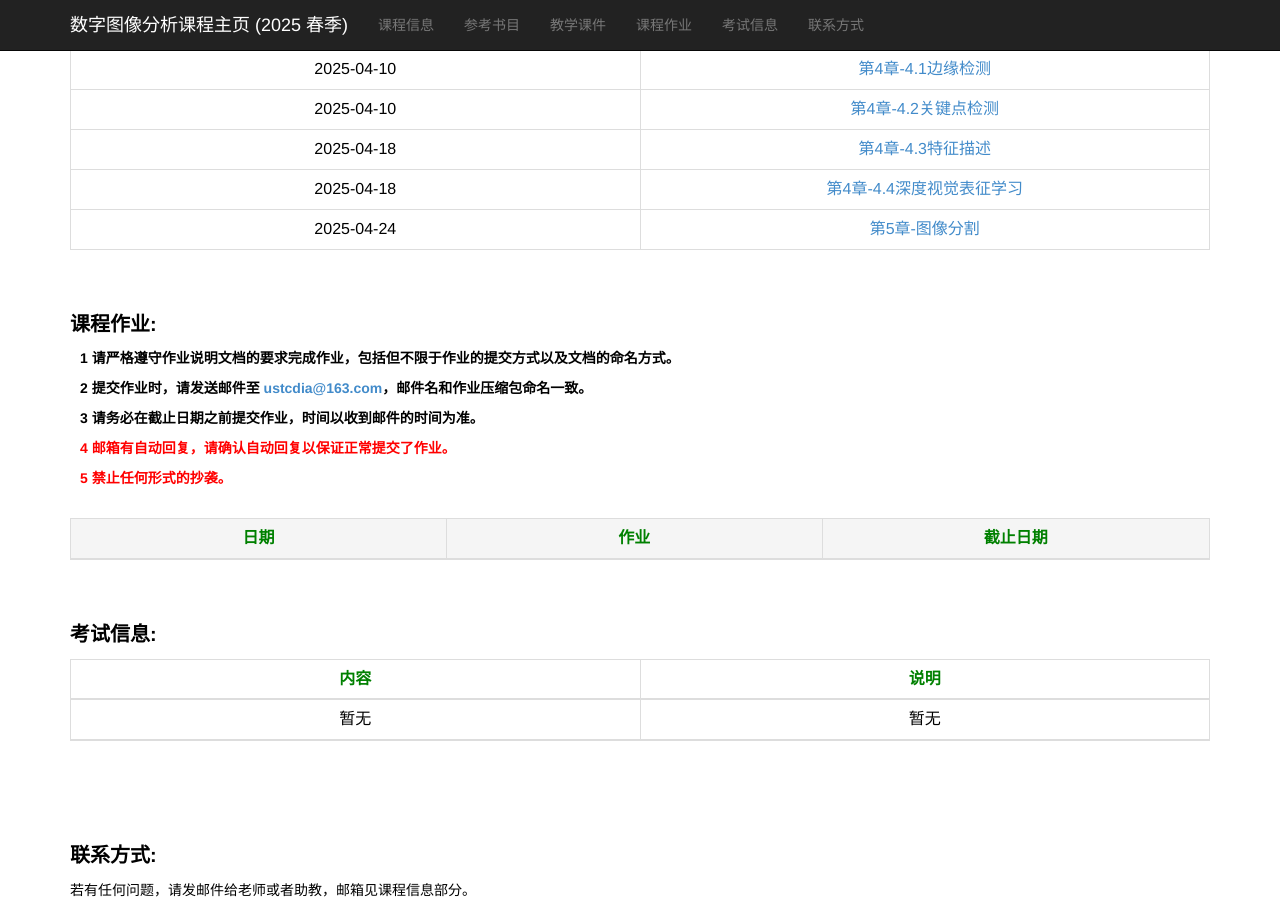
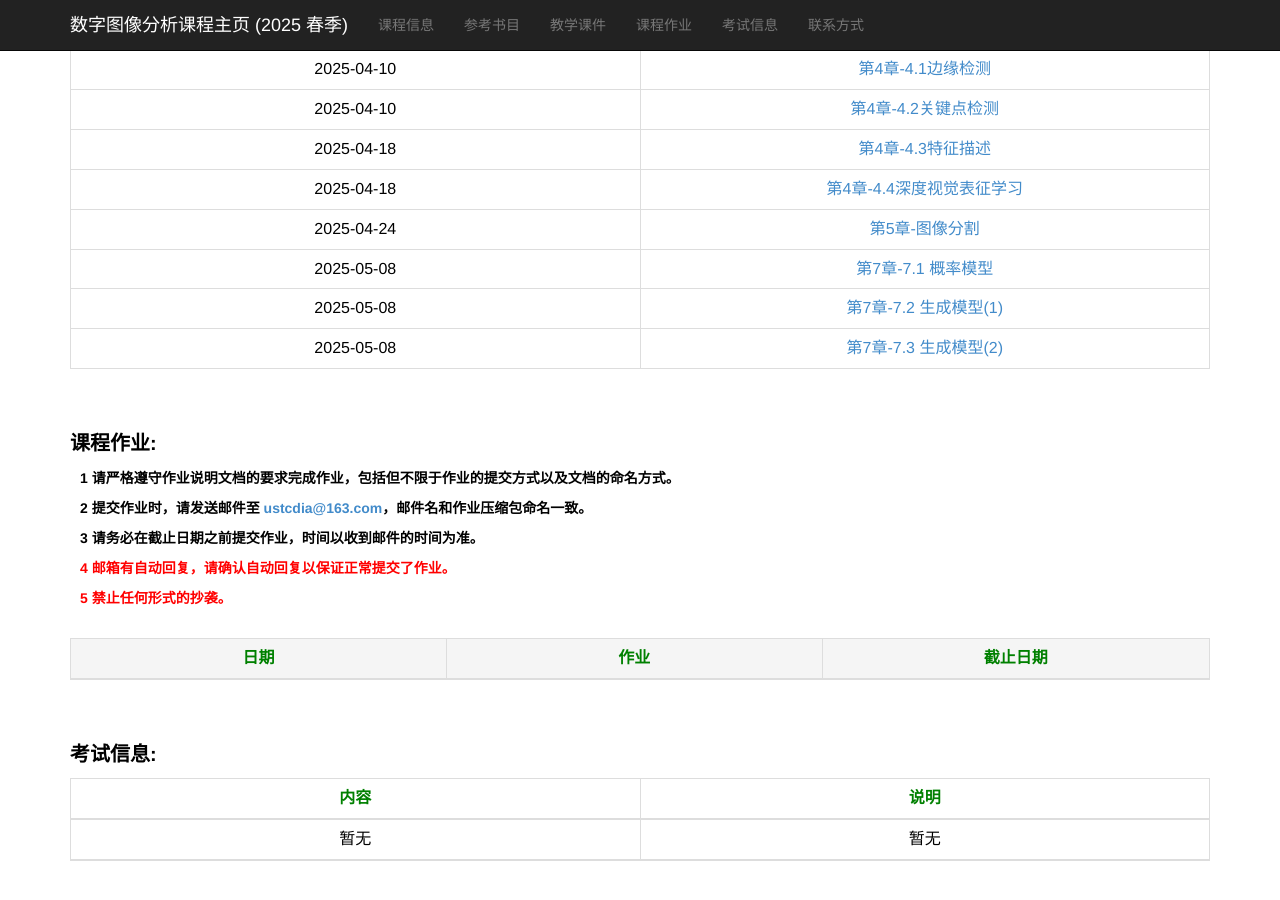
Before and after one commit to ustc-dia/ustc-dia.github.io, a Jekyll site: the page index.html, which Jekyll copies as it is, in a window 1280 px wide and 900 px high, scrolled down 954 px. Built offline with Jekyll 4.4.1, drawn with Linux system fonts in a browser that asks for light colours.

Commit message:
Update index.html

```diff
--- a/index.html
+++ b/index.html
@@ -216,21 +216,23 @@
                     <td>2025-04-24</td>
                     <td><a href="./slides_2025_spring/第5章-图像分割-v2.pptx" target="_blank">第5章-图像分割</a></td>
                 </tr>
-                <!--
+
 
                 <tr>
-                    <td>2025-04-24</td>
-                    <td><a href="./slides_2024_autumn/第5章-图像分割-v2.pptx" target="_blank">第9章-9.1 图像表达与描述</a></td>
+                    <td>2025-05-08</td>
+                    <td><a href="./slides_2025_spring/第7章 概率图模型和深度生成模型_1.pdf" target="_blank">第7章-7.1 概率模型</a></td>
                 </tr>
 
                 <tr>
-                    <td>2024-12-05</td>
-                    <td><a href="./slides_2024_autumn/第12章 运动分析(1).pdf" target="_blank">第12章 运动分析</a></td>
+                    <td>2025-05-08</td>
+                    <td><a href="./slides_2025_spring/第7章 概率图模型和深度生成模型_2.pdf" target="_blank">第7章-7.2 生成模型(1)</a></td>
                 </tr>
+
                 <tr>
-                    <td>2024-12-12</td>
-                    <td><a href="./slides_2024_autumn/第9章-9.1 图像表达与描述-new.pdf" target="_blank">第9章-9.1 图像表达与描述-new</a></td>
+                    <td>2025-05-08</td>
+                    <td><a href="./slides_2025_spring/第7章 概率图模型和深度生成模型_3.pdf" target="_blank">第7章-7.3 生成模型(2)</a></td>
                 </tr>
+                <!--
                 <tr>
                     <td>2024-12-12</td>
                     <td><a href="./slides_2024_autumn/第9章-9.2 图像表达与描述-new2.pdf" target="_blank">第9章-9.2 图像表达与描述-new2</a></td>
```
